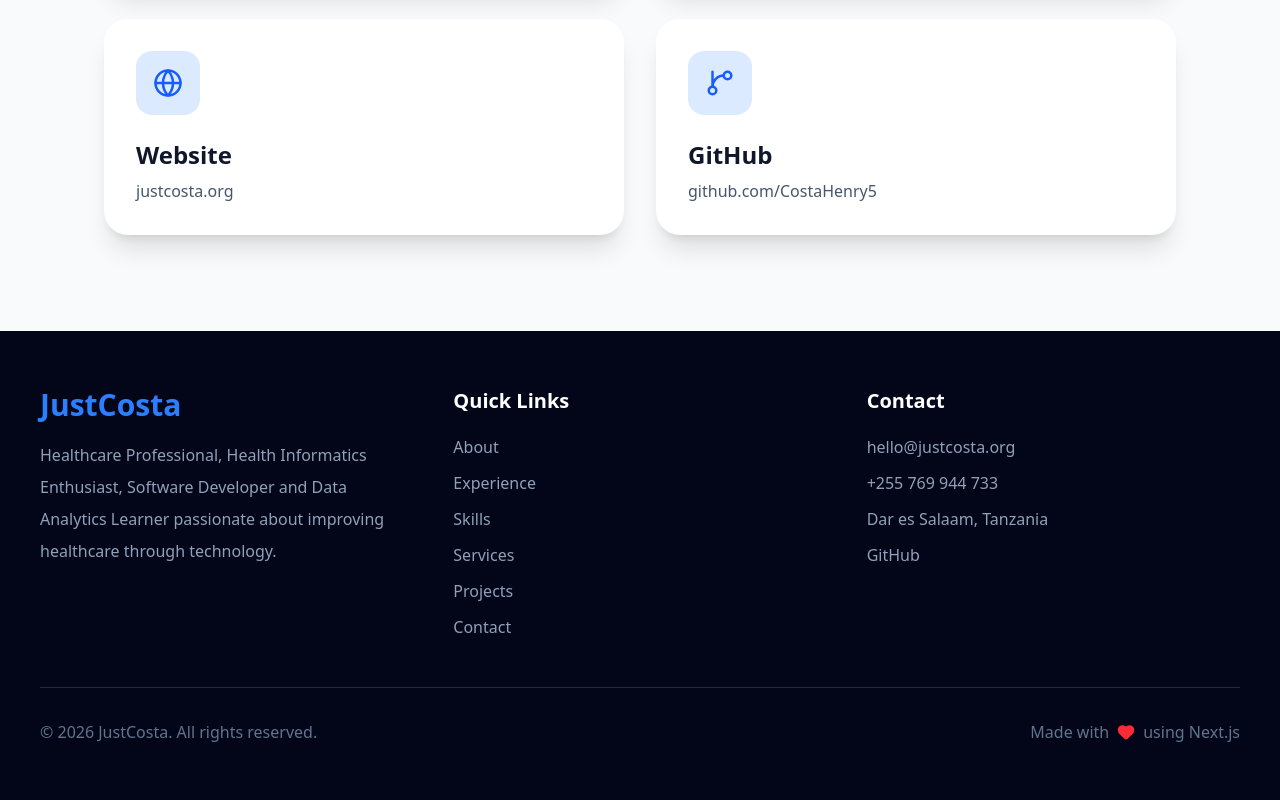
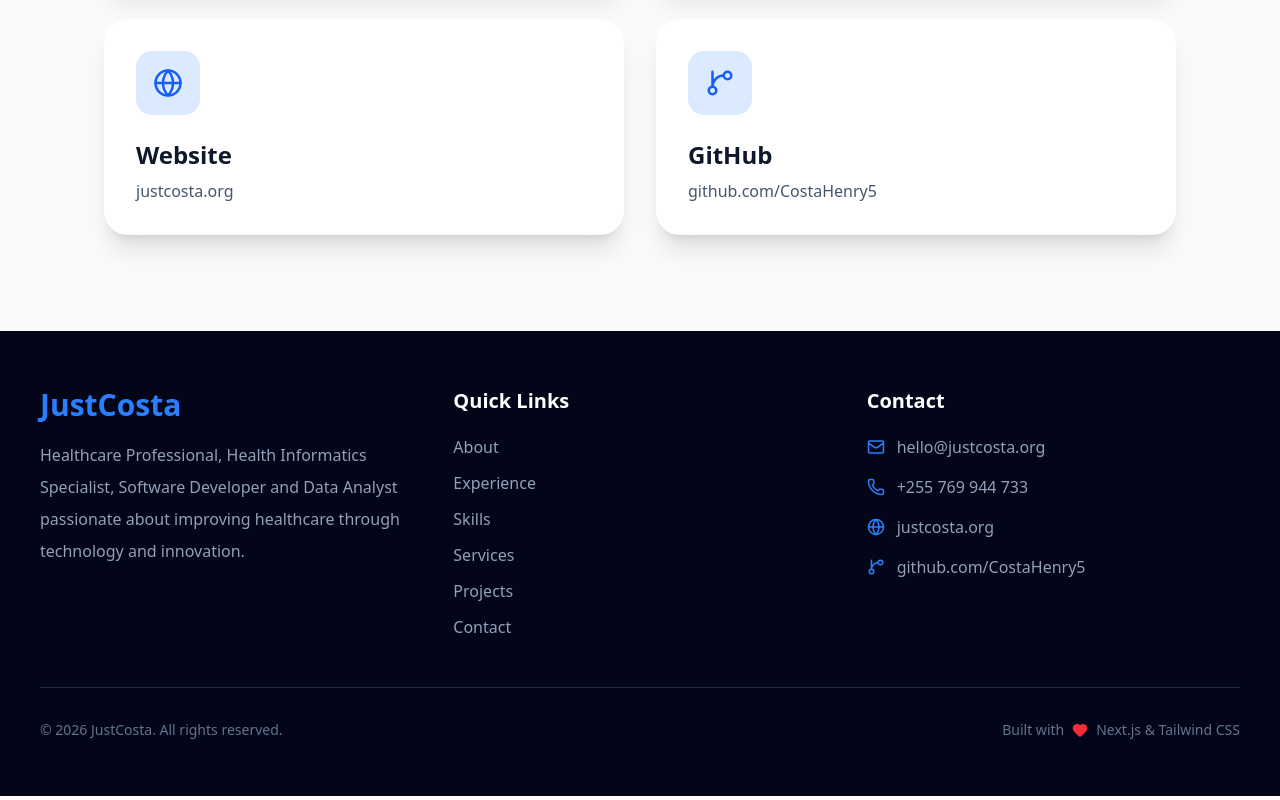
Before and after one commit to CostaHenry5/justcosta-v2, a Next.js app: page / in a window 1280 px wide. Shown: the part 6019-6819 px from the top of the page. Built offline with nearby package versions, Linux system fonts and the light colour scheme.

Commit message:
Complete Footer section

```diff
--- a/components/Footer.tsx
+++ b/components/Footer.tsx
@@ -1,117 +1,119 @@
 "use client";
 
-import { Heart } from "lucide-react";
+import { Heart, Mail, Phone, Globe, GitBranch } from "lucide-react";
 
 export default function Footer() {
-  const year = new Date().getFullYear();
-
   return (
-    <footer className="bg-slate-950 text-white py-14">
-      <div className="max-w-7xl mx-auto px-6 lg:px-10">
+    <footer className="bg-slate-950 text-white">
+      <div className="max-w-7xl mx-auto px-6 lg:px-10 py-14">
 
         <div className="grid md:grid-cols-3 gap-10">
 
+          {/* Brand */}
           <div>
             <h2 className="text-3xl font-bold text-blue-500 mb-4">
               JustCosta
             </h2>
 
             <p className="text-slate-400 leading-8">
-              Healthcare Professional, Health Informatics Enthusiast,
-              Software Developer and Data Analytics Learner passionate
-              about improving healthcare through technology.
+              Healthcare Professional, Health Informatics Specialist,
+              Software Developer and Data Analyst passionate about
+              improving healthcare through technology and innovation.
             </p>
           </div>
 
+          {/* Quick Links */}
           <div>
             <h3 className="text-xl font-semibold mb-5">
               Quick Links
             </h3>
 
-            <ul className="space-y-3 text-slate-400">
+            <div className="flex flex-col gap-3">
 
-              <li>
-                <a href="#about" className="hover:text-blue-500 transition">
+              <a href="#about" className="text-slate-400 hover:text-blue-500 transition">
                 About
               </a>
-              </li>
 
-              <li>
-                <a href="#experience" className="hover:text-blue-500 transition">
+              <a href="#experience" className="text-slate-400 hover:text-blue-500 transition">
                 Experience
               </a>
-              </li>
 
-              <li>
-                <a href="#skills" className="hover:text-blue-500 transition">
+              <a href="#skills" className="text-slate-400 hover:text-blue-500 transition">
                 Skills
               </a>
-              </li>
 
-              <li>
-                <a href="#services" className="hover:text-blue-500 transition">
+              <a href="#services" className="text-slate-400 hover:text-blue-500 transition">
                 Services
               </a>
-              </li>
 
-              <li>
-                <a href="#projects" className="hover:text-blue-500 transition">
+              <a href="#projects" className="text-slate-400 hover:text-blue-500 transition">
                 Projects
               </a>
-              </li>
 
-              <li>
-                <a href="#contact" className="hover:text-blue-500 transition">
+              <a href="#contact" className="text-slate-400 hover:text-blue-500 transition">
                 Contact
-                </a>
-              </li>
-
-            </ul>
-          </div>
-
-          <div>
-            <h3 className="text-xl font-semibold mb-5">
-              Contact
-            </h3>
-
-            <div className="space-y-3 text-slate-400">
-
-              <p>hello@justcosta.org</p>
-
-              <p>+255 769 944 733</p>
-
-              <p>Dar es Salaam, Tanzania</p>
-
-              <a
-                href="https://github.com/CostaHenry5"
-                target="_blank"
-                className="block hover:text-blue-500 transition"
-              >
-                GitHub
               </a>
 
             </div>
           </div>
 
+          {/* Contact */}
+          <div>
+
+            <h3 className="text-xl font-semibold mb-5">
+              Contact
+            </h3>
+
+            <div className="space-y-4">
+
+              <div className="flex items-center gap-3 text-slate-400">
+                <Mail size={18} className="text-blue-500" />
+                <span>hello@justcosta.org</span>
               </div>
 
-        <div className="border-t border-slate-800 mt-12 pt-8 flex flex-col md:flex-row justify-between items-center">
+              <div className="flex items-center gap-3 text-slate-400">
+                <Phone size={18} className="text-blue-500" />
+                <span>+255 769 944 733</span>
+              </div>
 
-          <p className="text-slate-500 text-center">
-            © {year} JustCosta. All rights reserved.
+              <div className="flex items-center gap-3 text-slate-400">
+                <Globe size={18} className="text-blue-500" />
+                <span>justcosta.org</span>
+              </div>
+
+              <div className="flex items-center gap-3 text-slate-400">
+                <GitBranch size={18} className="text-blue-500" />
+
+                <a
+                  href="https://github.com/CostaHenry5"
+                  target="_blank"
+                  rel="noopener noreferrer"
+                  className="hover:text-white transition"
+                >
+                  github.com/CostaHenry5
+                </a>
+
+              </div>
+
+            </div>
+
+          </div>
+
+        </div>
+
+        <div className="border-t border-slate-800 mt-12 pt-8 flex flex-col md:flex-row items-center justify-between">
+
+          <p className="text-sm text-slate-500">
+            © {new Date().getFullYear()} JustCosta. All rights reserved.
           </p>
 
-          <p className="flex items-center gap-2 text-slate-500 mt-4 md:mt-0">
-
-            Made with
-
+          <p className="flex items-center gap-2 text-sm text-slate-500 mt-4 md:mt-0">
+            Built with
             <Heart
-              size={18}
+              size={16}
               className="text-red-500 fill-red-500"
             />
-
-            using Next.js
-
+            Next.js & Tailwind CSS
           </p>
 
         </div>
```
Lines whose indentation alone changed are shown as unchanged.
